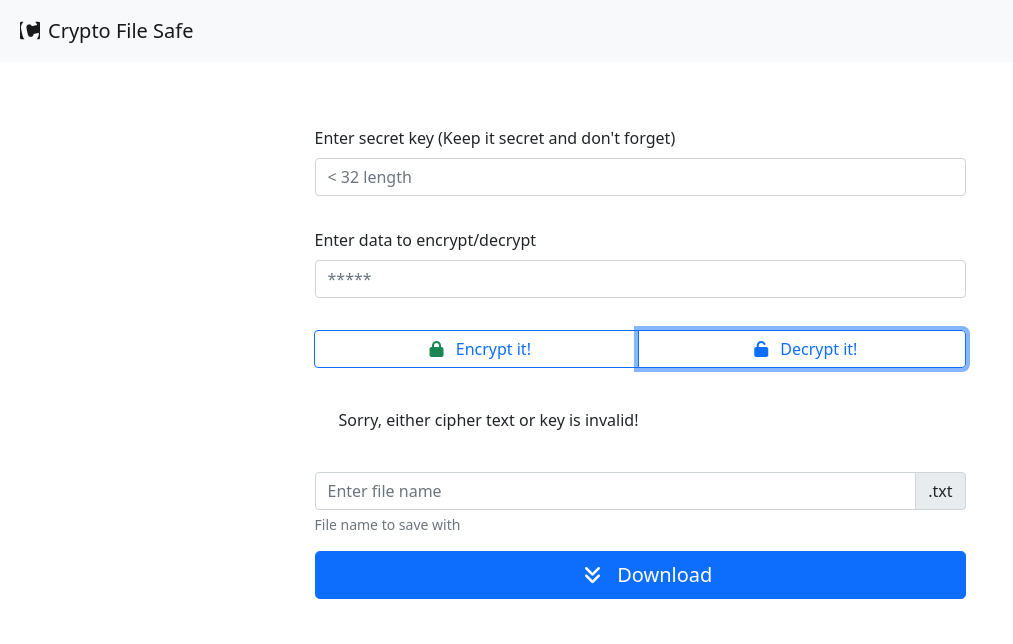
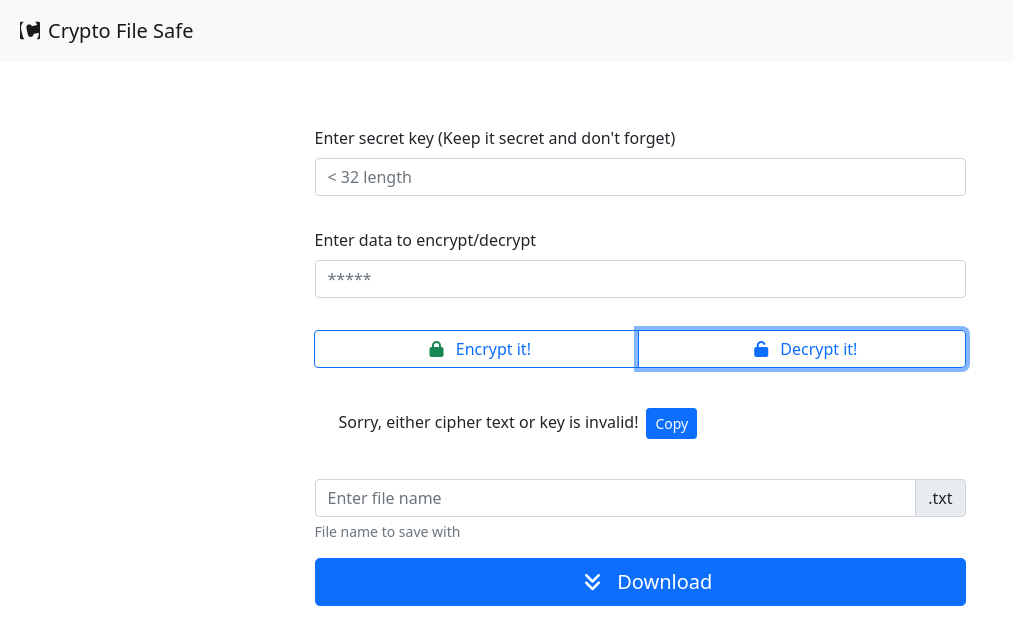
Before and after one commit to AvinashDhillor/cryptofilesafe, a React (Create React App) app: page / in a window 1280 px wide. Both pictures are taken after a click on the label "Decrypt it!". Shown: the top 644 px of the page, without its empty margins (0-1013 px from the left). Built offline with nearby package versions, Linux system fonts and the light colour scheme.

Commit message:
copy button added

```diff
--- a/src/components/Main.js
+++ b/src/components/Main.js
@@ -12,6 +12,7 @@ export default class Main extends Component {
     inputText: "",
     resultText: "",
     fileName: null,
+    copyText: "Copy",
   };
 
   validateSecretString = (secretString) => {
@@ -51,6 +52,7 @@ export default class Main extends Component {
     let ciphertext = iv.toString(outputEncoding) + ":" + ciphered;
     this.setState(() => ({
       resultText: ciphertext,
+      copyText: "Copy",
     }));
   };
 
@@ -72,10 +74,12 @@ export default class Main extends Component {
       deciphered += decipher.final(inputEncoding);
       this.setState(() => ({
         resultText: deciphered,
+        copyText: "Copy",
       }));
     } catch (error) {
       this.setState(() => ({
         resultText: "Sorry, either cipher text or key is invalid!",
+        copyText: "Copy",
       }));
     }
   };
@@ -91,6 +95,20 @@ export default class Main extends Component {
     element.download = `${this.state.fileName}.txt`;
     document.body.appendChild(element);
     element.click();
+  };
+
+  copyToClipBoard = () => {
+    let copyTextElement = document.querySelector("#resultTextElement");
+    let inputElement = document.createElement("textarea");
+    inputElement.value = copyTextElement.textContent;
+    document.body.appendChild(inputElement);
+    inputElement.select();
+    inputElement.setSelectionRange(0, 99999);
+    document.execCommand("copy");
+    this.setState(() => ({
+      copyText: "Copied!",
+    }));
+    inputElement.remove();
   };
 
   render() {
@@ -161,7 +179,16 @@ export default class Main extends Component {
             </div>
 
             <div className="my-3 p-4" style={{ wordBreak: "break-all" }}>
-              {this.state.resultText}
+              <span id="resultTextElement">{this.state.resultText}</span>
+              {this.state.resultText.length !== 0 && (
+                <button
+                  type="button"
+                  onClick={this.copyToClipBoard}
+                  class="btn btn-primary btn-sm mx-2"
+                >
+                  {this.state.copyText}
+                </button>
+              )}
             </div>
 
             <div class="input-group">
```
Also changed, not shown: public/manifest.json.
